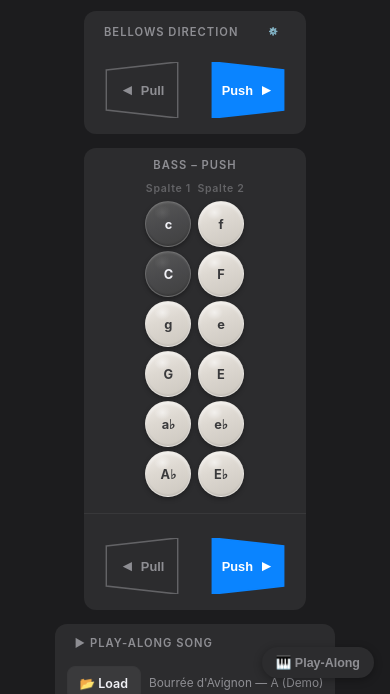
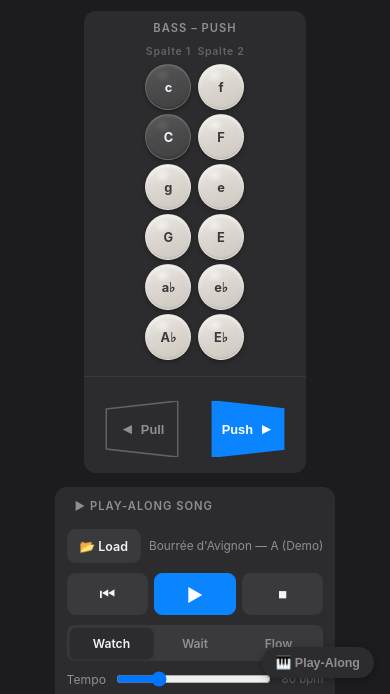
Before and after one commit to wdeu/benny-accordion, a plain HTML site: page benny-visualizer.html in a window 390 px wide. Shown: the part 150-844 px from the top of the page. Drawn offline with Linux system fonts and the light colour scheme.

Commit message:
feat: Play-Along song mode with MusicXML import (v5.9.0)  feat(song): play-head with Watch / Wait / Flow practice continuum feat(song): resolver maps pitch + chord -> button + bellows from BUTTON_OCTAVES feat(song): auto-switch bellows plus unmissable change demand (blue frame + flicker) feat(song): Wait mode holds for the correct button, no penalty for misses feat(song): Kuer toggle to require the bellows gesture before a note counts feat(import): MusicXML (.mxl/.xml) via library-free ZIP unzip + DOMParser fix(init): missing #fitToggleBtn null error that broke play-along in v5.8.13 fix(layout): collapse song panel in play-along so bass + treble fit iPhone portrait fix(ui): remove redundant upper bellows-direction switch to save space fix(version): bump title/meta/header to v5.9.0 (meta was stale at 5.4)

```diff
--- a/benny-visualizer.html
+++ b/benny-visualizer.html
@@ -3,8 +3,8 @@
 <head>
 <meta charset="UTF-8">
 <meta name="viewport" content="width=device-width, initial-scale=1.0, user-scalable=no">
-<title>Castagnari Benny Accordion v5.8.13</title>
-<meta name="version" content="5.4">
+<title>Castagnari Benny Accordion v5.9.0</title>
+<meta name="version" content="5.9.0">
 <meta name="description" content="Interactive learning tool for Castagnari Benny C/G (3-row, Heim tuning) – chords, scales, and bellows technique">
 <meta name="theme-color" content="#0a84ff">
 
@@ -648,7 +648,7 @@ body.playalong-mode .playalong-btn {
 <div class="container">
 
 <header>
-    <h1><img src="assets/icon.svg" alt="Benny Accordion" style="width:40px; height:40px; vertical-align:middle; margin-right:8px; border-radius:8px;">Castagnari Benny Accordion <span style="font-size:0.5em; color:#999; font-weight:300; margin-left:8px;">v5.8.13</span></h1>
+    <h1><img src="assets/icon.svg" alt="Benny Accordion" style="width:40px; height:40px; vertical-align:middle; margin-right:8px; border-radius:8px;">Castagnari Benny Accordion <span style="font-size:0.5em; color:#999; font-weight:300; margin-left:8px;">v5.9.0</span></h1>
         <div style="display:flex; gap:6px; justify-content:center; margin-top:4px;">
             <button class="lang-btn active" data-lang="en">EN</button>
             <button class="lang-btn" data-lang="de">DE</button>
@@ -661,31 +661,6 @@ body.playalong-mode .playalong-btn {
 <div class="main-grid">
     <!-- COLUMN 1: BASS (Left on iPad) -->
     <div class="bass-column">
-        <div class="section">
-            <div class="sec-hdr">
-                <span data-i18n="bellowsDir">BELLOWS DIRECTION</span>
-                <button class="style-toggle" id="styleToggle" title="Toggle display">⚙️</button>
-            </div>
-            <div class="bellows-container">
-                <div class="bellows-switch" id="bellowsSwitch">
-                    <button class="bellows-btn pull" data-dir="pull">
-                        <svg viewBox="0 0 140 70" preserveAspectRatio="none">
-                            <polygon class="trapezoid-fill" points="20,10 120,0 120,70 20,60"/>
-                            <polygon class="trapezoid-stroke" points="20,10 120,0 120,70 20,60" fill="none" stroke-width="2"/>
-                        </svg>
-                        <span class="label">Pull</span>
-                    </button>
-                    <button class="bellows-btn push active" data-dir="push">
-                        <svg viewBox="0 0 140 70" preserveAspectRatio="none">
-                            <polygon class="trapezoid-fill" points="20,0 120,10 120,60 20,70"/>
-                            <polygon class="trapezoid-stroke" points="20,0 120,10 120,60 20,70" fill="none" stroke-width="2"/>
-                        </svg>
-                        <span class="label">Push</span>
-                    </button>
-                </div>
-            </div>
-        </div>
-
         <div class="section">
             <div class="lay-title">Bass – <span id="bassDir">Push</span></div>
             <div class="bass-container" id="bass-container"></div>
@@ -2012,7 +1987,8 @@ document.querySelectorAll('.bellows-btn').forEach(btn => {
     btn.addEventListener('click', ()=> switchDir(btn.dataset.dir));
 });
 
-document.getElementById('styleToggle').addEventListener('click', toggleBellowsStyle);
+const _styleToggleBtn = document.getElementById('styleToggle');
+if (_styleToggleBtn) _styleToggleBtn.addEventListener('click', toggleBellowsStyle);
 
 // ── LANGUAGE / i18n ──
 const I18N = {
```
Also changed, not shown: index.html (+5 -29 lines).
